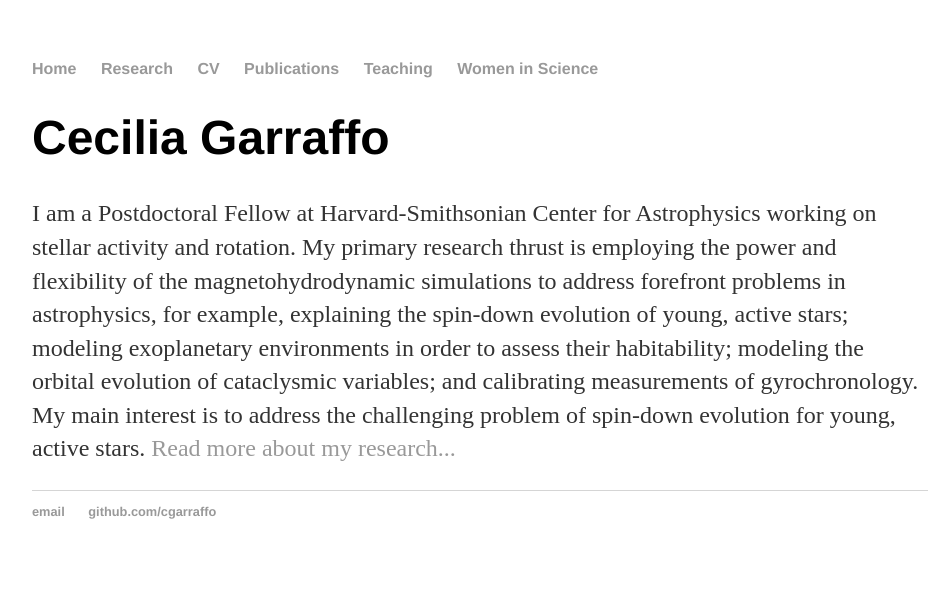
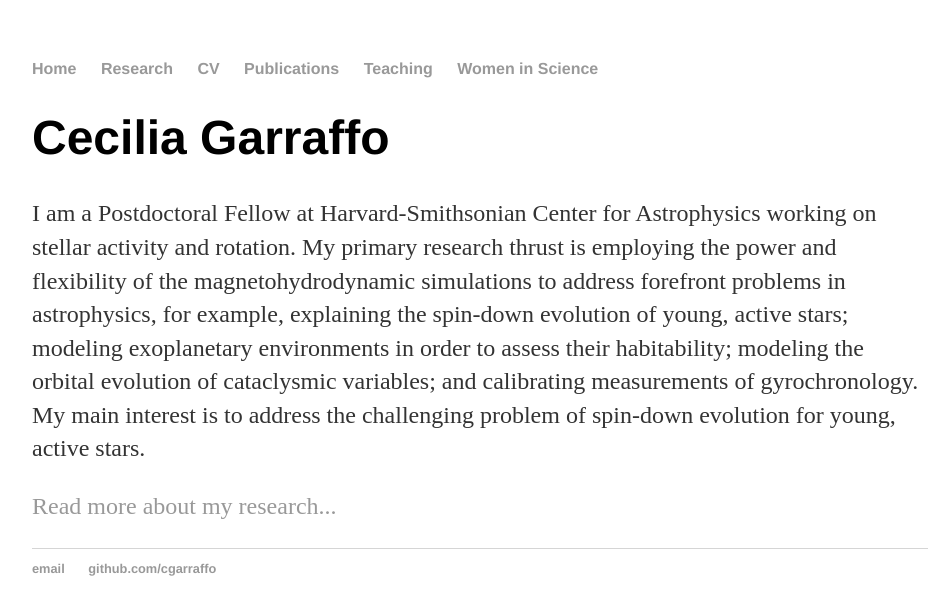
Before and after one commit to cgarraffo/camel, a Jekyll site: the page built from index.html, in a window 1280 px wide. Shown: the top 615 px of the page, without its empty margins (160-1108 px from the left). Built offline with Jekyll 4.4.1, drawn with Linux system fonts in a browser that asks for light colours.

```diff
--- a/index.html
+++ b/index.html
@@ -9,5 +9,5 @@ title: Cecilia Garraffo
 				magnetohydrodynamic simulations to address forefront problems in astrophysics, for example, explaining the spin-down evolution of young, active stars;
 				modeling exoplanetary environments in order to assess their habitability; modeling the orbital evolution
 				of cataclysmic variables; and calibrating measurements of gyrochronology.
-				My main interest is to address the challenging problem of spin-down evolution for young, active stars.
-				<a href="/research">Read more about my research...</a></p>
+				My main interest is to address the challenging problem of spin-down evolution for young, active stars.</p>
+				<p><a href="/research">Read more about my research...</a></p>
```
